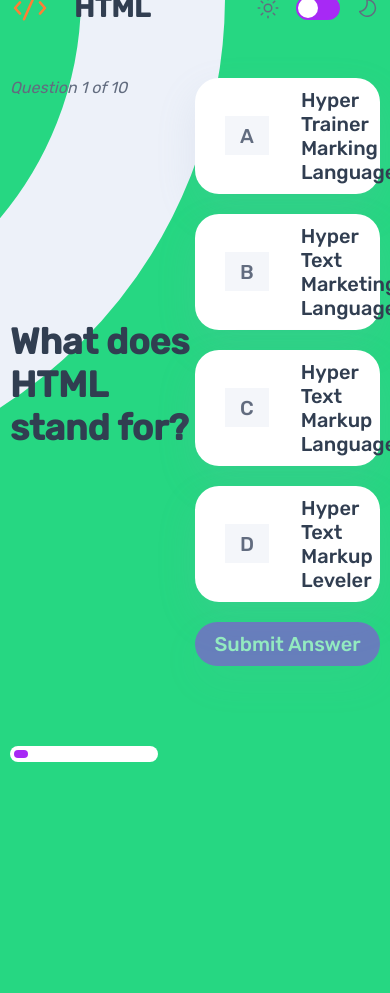
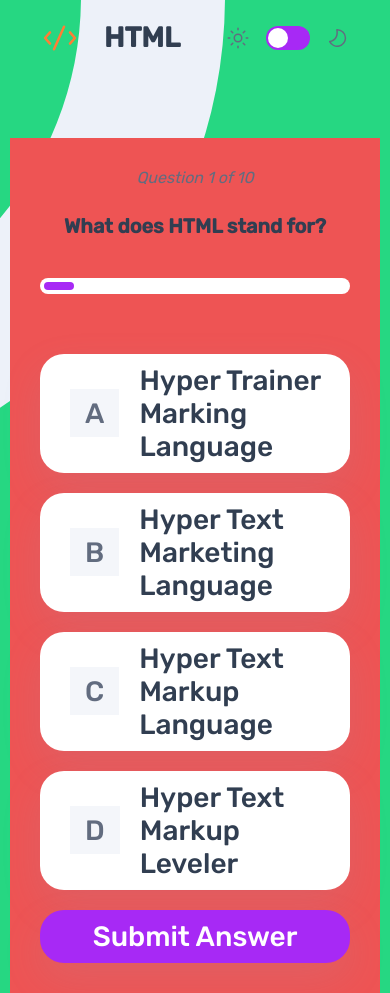
Before and after one commit to Shahbaaz92/frontend-quiz-app, a plain HTML site: page index.html in a window 390 px wide. Both pictures are taken after a click on the button "HTML". Before the commit the page ends 844 px from the top, so only its background shows below. Drawn offline with Linux system fonts and the light colour scheme.

Commit message:
css and script update

```diff
--- a/index.html
+++ b/index.html
@@ -28,7 +28,7 @@
       <div class="hero">
         <section class="question-section" id="question-section">
           <h1>
-            <span>Welcome to the</span> <br />
+            <span>Welcome to the</span>
             Frontend Quiz!
           </h1>
           <p class="pick">Pick a subject to get started.</p>
--- a/quiz.js
+++ b/quiz.js
@@ -40,7 +40,7 @@
     for (let i = 0; i < currentAnswers.length; i++) {
       answerText += `<button id='buttons' class='options' value="${
         currentAnswers[i]
-      }"><span class='option' >${
+      }"><span class='option-span' >${
         i === 0 ? "A" : i === 1 ? "B" : i === 2 ? "C" : "D"
       }</span>${currentAnswers[i].replace(/(<([^>]+)>)/gi, "")}</button>`;
       answerSection.innerHTML =
@@ -50,10 +50,14 @@
 
     const submitBtn = document.getElementById("submit-btn");
     const optionsArray = document.querySelectorAll(".options");
+    const optionsSpanArray = document.querySelectorAll(".option-span");
     const buttons = document.getElementById("buttons");
 
     for (let option of optionsArray) {
       let child = option.children[0];
+
+      option.addEventListener("click", function () {});
+
       option.addEventListener("mouseenter", function () {
         child.classList.add("hover");
       });
@@ -79,18 +83,28 @@
         currentTarget = e.target;
 
         submitBtn.addEventListener("click", function () {
+          for (let i = 0; i < optionsArray.length; i++) {
+            if (optionsArray[i].value === currentQuestion.answer) {
+              optionsArray[i].innerHTML += `
+              <img src="assets/images/icon-correct.svg" alt="correct" class='endImage'>
+              `;
+            }
+          }
           if (currentValue === currentQuestion.answer) {
             currentTarget.classList.add("correct");
             currentText.classList.add("correctFocus");
-
             isCorrect = true;
           } else if (currentValue !== currentQuestion.answer) {
             currentTarget.classList.add("wrong");
             currentText.classList.add("wrongFocus");
             isCorrect = false;
+            currentTarget.innerHTML += `
+              <img src="assets/images/icon-incorrect.svg" alt="correct" class='endImage'>
+            `;
           }
 
           optionsArray.forEach((option) => {
+            option.setAttribute("disabled", true);
             option.classList.add("disabled");
             option.classList.remove("hover");
           });
@@ -112,7 +126,7 @@
 
               if (currentIndex === 10) {
                 questionSection.innerHTML = `
-                  <h1><span>Quiz Completed</span>You Scored</h1>
+                  <h1><span>Quiz Completed </br></span>You Scored</h1>
                 `;
                 answerSection.innerHTML = `
                 <div class=score-card>
--- a/style.css
+++ b/style.css
@@ -107,7 +107,7 @@
 }
 .hero {
   display: flex;
-  justify-content: start;
+  justify-content: space-between;
   align-items: start;
   height: 100%;
 }
@@ -172,11 +172,15 @@
 img[alt="accessibility"] {
   background-color: rgba(167, 41, 245, 0.1);
 }
-.option {
+.options {
+  display: flex;
+  /* justify-content: ; */
+}
+.option-span {
   background-color: rgba(244, 246, 250, 1);
   padding: 7.5px 15px;
   flex-shrink: 0;
-  margin-right: 32px;
+  margin-right: 20px;
   margin-left: 20px;
   display: flex;
   justify-content: center;
@@ -192,12 +196,15 @@
   color: var(--Pure-White);
 }
 .disabled {
-  opacity: 0.5;
   cursor: not-allowed;
   transform: scale(1);
 }
+
 .disabled:hover {
   transform: scale(1);
+}
+.endImage {
+  margin-left: auto;
 }
 .options:focus {
   border: 3px solid var(--Purple);
@@ -277,4 +284,79 @@
   button {
     font-size: 20px;
   }
+  .navbar {
+    margin-bottom: 20px;
+    padding: 20px;
+  }
+  .answer-section {
+    justify-content: center;
+  }
 }
+@media screen and (max-width: 1000px) {
+  h1 {
+    font-size: 48px;
+  }
+}
+@media screen and (max-width: 750px) {
+  body {
+    overflow-x: hidden;
+  }
+  main {
+    padding: 50px auto;
+  }
+  .navbar {
+    margin-bottom: 50px;
+    padding: 30px;
+  }
+  .hero {
+    flex-direction: column;
+    justify-content: space-evenly;
+    align-items: center;
+  }
+  .question-section {
+    width: 100%;
+    text-align: center;
+    background-color: #ee5454;
+    padding: 30px;
+  }
+  .question-section h2 {
+    margin-top: 27px;
+    margin-bottom: 40px;
+  }
+  .question-section * {
+    margin: 0;
+  }
+  .progress-bar {
+    width: 100%;
+  }
+
+  .answer-section {
+    width: 100%;
+    background-color: #ee5454;
+    align-items: center;
+    margin-bottom: 50px;
+    padding: 30px;
+  }
+  .answer-section button {
+    /* width: 80%; */
+
+    font-size: 28px;
+  }
+  .topic {
+    width: 100%;
+  }
+}
+
+@media screen and (max-width: 510px) {
+  h1 {
+    font-size: 40px;
+  }
+  h2,
+  button {
+    font-size: 20px;
+  }
+
+  .quiz-topic {
+    font-size: 18px;
+  }
+}
```
